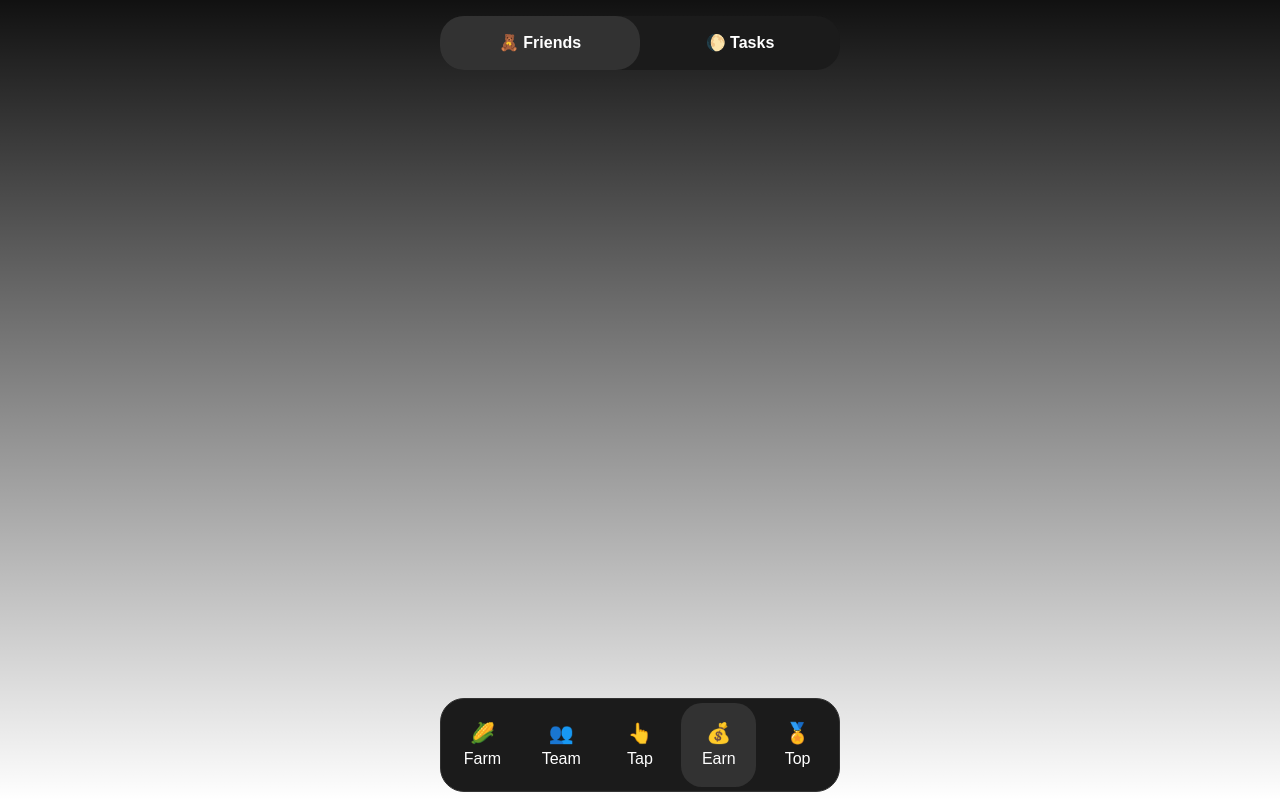
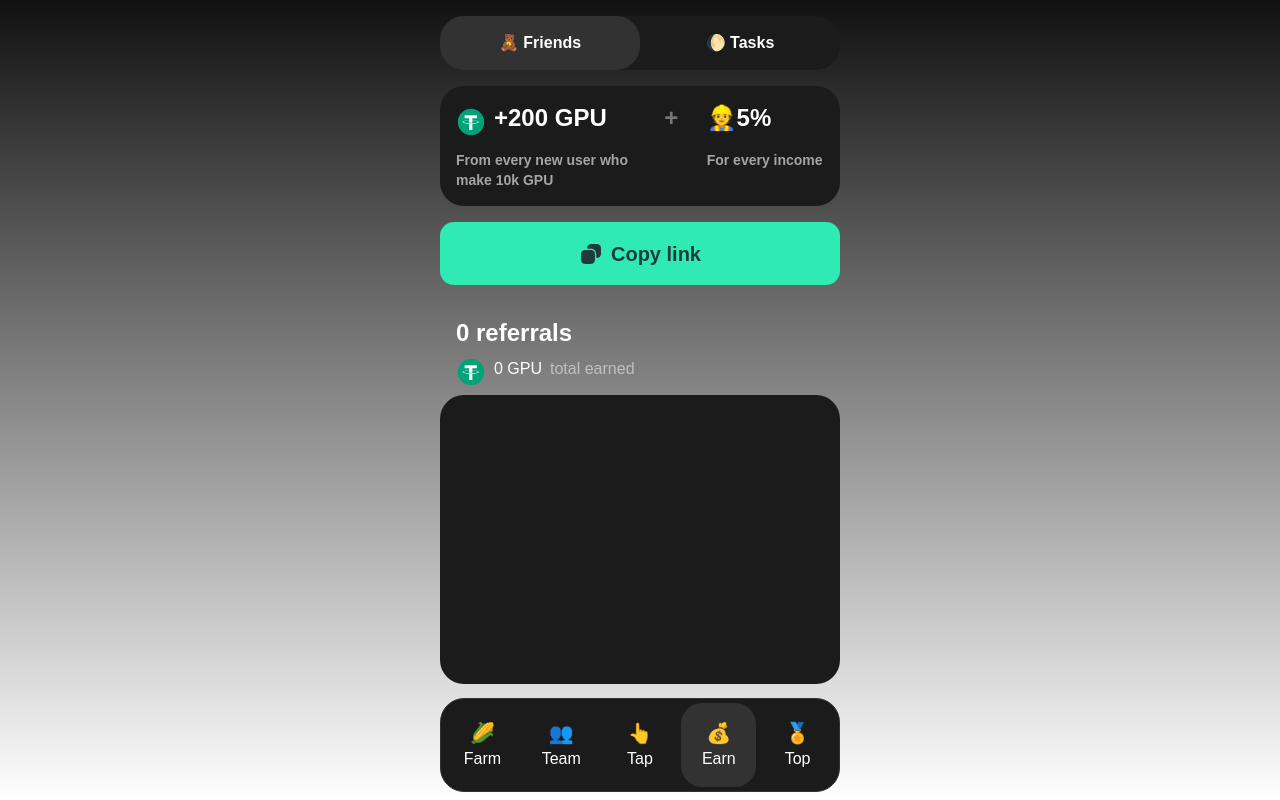
Before and after one commit to ndoubleu/tappapp, a Next.js app: page /earn in a window 1280 px wide. Built offline with nearby package versions, Linux system fonts and the light colour scheme.

Commit message:
chore: earn -> Friends

```diff
--- /dev/null
+++ b/src/assets/icons/copy.tsx
@@ -0,0 +1,11 @@
+import React from 'react';
+
+const Copy: React.FC<any> = () => {
+  return (
+    <svg width="24" height="24" viewBox="0 0 24 24" fill="none" xmlns="http://www.w3.org/2000/svg">
+      <path d="M16 12.9V17.1C16 20.6 14.6 22 11.1 22H6.9C3.4 22 2 20.6 2 17.1V12.9C2 9.4 3.4 8 6.9 8H11.1C14.6 8 16 9.4 16 12.9Z" fill="#1E3C3A"/>
+      <path d="M17.1 2H12.9C9.81693 2 8.37099 3.09409 8.06975 5.73901C8.00673 6.29235 8.465 6.75 9.02191 6.75H11.1C15.3 6.75 17.25 8.7 17.25 12.9V14.9781C17.25 15.535 17.7077 15.9933 18.261 15.9303C20.9059 15.629 22 14.1831 22 11.1V6.9C22 3.4 20.6 2 17.1 2Z" fill="#1E3C3A"/>
+    </svg>
+  );
+};
+export default React.memo(Copy);
--- a/src/components/button.tsx
+++ b/src/components/button.tsx
@@ -13,7 +13,7 @@ const CustomButton: React.FC<AvatarProps> = ({ title, classNames, icon, onClick
 
   return (
     <div className={` ${classNames}`}>
-      <Button type="primary" icon={icon} className='py-[10px] px-[16px] text-secondary font-bold' onClick={onClick}>
+      <Button type="primary" icon={icon} className='py-[10px] px-[16px] text-secondary font-bold w-full h-full' onClick={onClick}>
         Search
       </Button>
     </div>
--- /dev/null
+++ b/src/components/earn/friends.tsx
@@ -0,0 +1,38 @@
+
+import tCurrency from '@images/tCurrency.png';
+import Image from 'next/image';
+import CustomButton from '../button';
+import Copy from '@/assets/icons/copy';
+export default function Friends () {
+  return (
+    <>
+    <div className="grid grid-cols-6 grid-rows-2 w-full bg-block p-4 rounded-[24px] gap-2">
+        <div className="col-span-3 flex flex-nowrap text-2xl font-bold gap-2">
+            <Image src={tCurrency} alt="currency" className='my-auto'/>
+            <span>+200 GPU</span>
+        </div>
+        <div className="col-start-4 text-2xl font-bold opacity-40 text-center">+</div>
+        <div className="col-span-2 col-start-5 font-bold text-2xl">
+            <span>👷5%</span>
+        </div>
+        <div className="col-span-3 row-start-2 text-sm font-bold opacity-60">From every new user who make 10k GPU</div>
+        <div className="col-span-2 col-start-5 row-start-2 text-sm font-bold opacity-60">For every income</div>
+    </div>
+    <div className='min-h-[63px] h-[63px] w-full flex flex-nowrap justify-center items-center text-xl font-bold bg-primary rounded-[14px] text-secondary gap-2 cursor-pointer mb-4'>
+        <Copy/>
+        <span>Copy link</span>
+    </div>
+    <div className='flex flex-col gap-2 w-full h-full'>
+        <span className='font-bold text-2xl px-4'>0 referrals</span>
+        <div className='flex flex-nowrap px-4 gap-2'>
+            <Image src={tCurrency} alt="currency" className='my-auto' width={30} height={30}/>
+            <span className='text-base font-medium'>0 GPU</span>
+            <span className='text=base font-medium opacity-50'>total earned</span>
+        </div>
+        <div className='w-full h-full bg-block rounded-[24px]'>
+
+        </div>
+    </div>
+    </>
+  );
+};
--- a/src/components/earn/index.tsx
+++ b/src/components/earn/index.tsx
@@ -1,14 +1,34 @@
-export default function Earns() {
+import React, { useState } from 'react';
+import classNames from 'classnames';
+import Tasks from './tasks';
+import Friends from './friends';
+export default function Earns ({ section }) {
+  const [isTasks, setTasks] = useState(section == 'tasks' ? true : false)
   return (
     <div className="relative w-full h-full flex flex-col gap-4 items-center">
-      <div className="rounded-[24px] w-full bg-block h-[54px] grid grid-cols-2 grid-rows-1">
-        <div className="flex flex-nowrap justify-center items-center rounded-[24px] text-m font-bold h-full cursor-pointer bg-blockActive ">
+      <div className="rounded-[24px] w-full bg-block min-h-[54px] h-[54px] grid grid-cols-2 grid-rows-1">
+        <div
+          className={classNames(
+            'flex flex-nowrap justify-center items-center rounded-[24px] text-m font-bold h-full cursor-pointer',
+            { 'bg-blockActive': !isTasks }
+          )}
+          onClick={()=>{setTasks(false)}}
+        >
           🧸 Friends
         </div>
-        <div className="flex flex-nowrap justify-center items-center rounded-[24px] text-m font-bold h-full cursor-pointer">
-        🌔 Tasks
+        <div
+          className={classNames(
+            'flex flex-nowrap justify-center items-center rounded-[24px] text-m font-bold h-full cursor-pointer',
+            { 'bg-blockActive': isTasks }
+          )}
+          onClick={()=>{setTasks(true)}}
+        >
+          🌔 Tasks
         </div>
       </div>
-    </div>
+      {
+        isTasks ? <Tasks/> : <Friends/>
+      }
+  </div>
   );
-}
+};
--- /dev/null
+++ b/src/components/earn/tasks.tsx
@@ -0,0 +1,9 @@
+
+import tCurrency from '@images/tCurrency.png';
+import Image from 'next/image';
+export default function Tasks () {
+  return (
+    <div className="grid grid-cols-6 grid-rows-2 w-full bg-block p-4 rounded-[24px]">
+    </div>
+  );
+};
--- a/src/pages/earn/index.tsx
+++ b/src/pages/earn/index.tsx
@@ -1,16 +1,16 @@
 import Earns from '@/components/earn'
 
-export default function Earn(props?: any) {
-  console.log(props);
+export default function Earn({ section }) {
   return (
     <>
-    <Earns/>
+    <Earns section={section}/>
     </>
   )
 }
-export async function getServerSideProps(context: any) {
-  const  params = context.params;
-  return{
-    props: {param: 'search'}
-  }
-}
+export const getServerSideProps = async (context: any) => {
+  const { section } = context.query;
+  const safeSection = section || null;
+  return {
+    props: { section: safeSection },
+  };
+};
```
